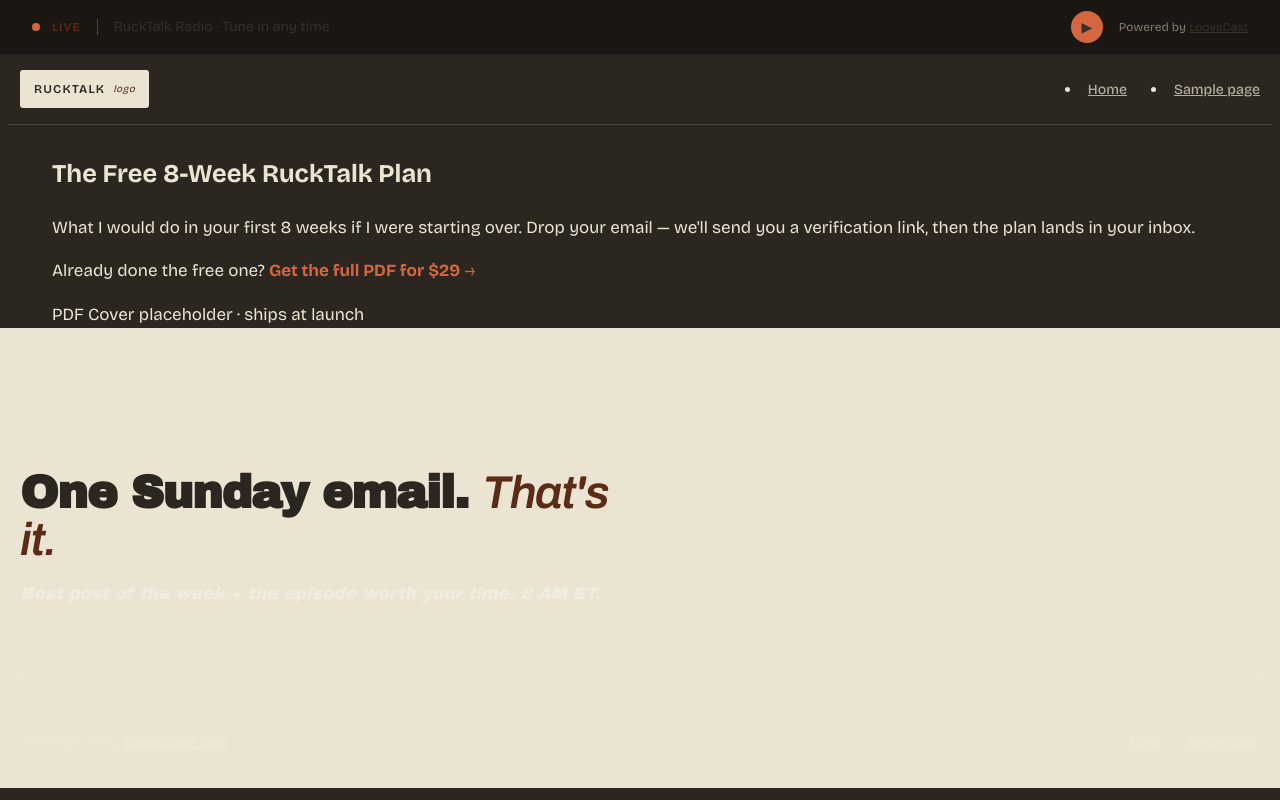
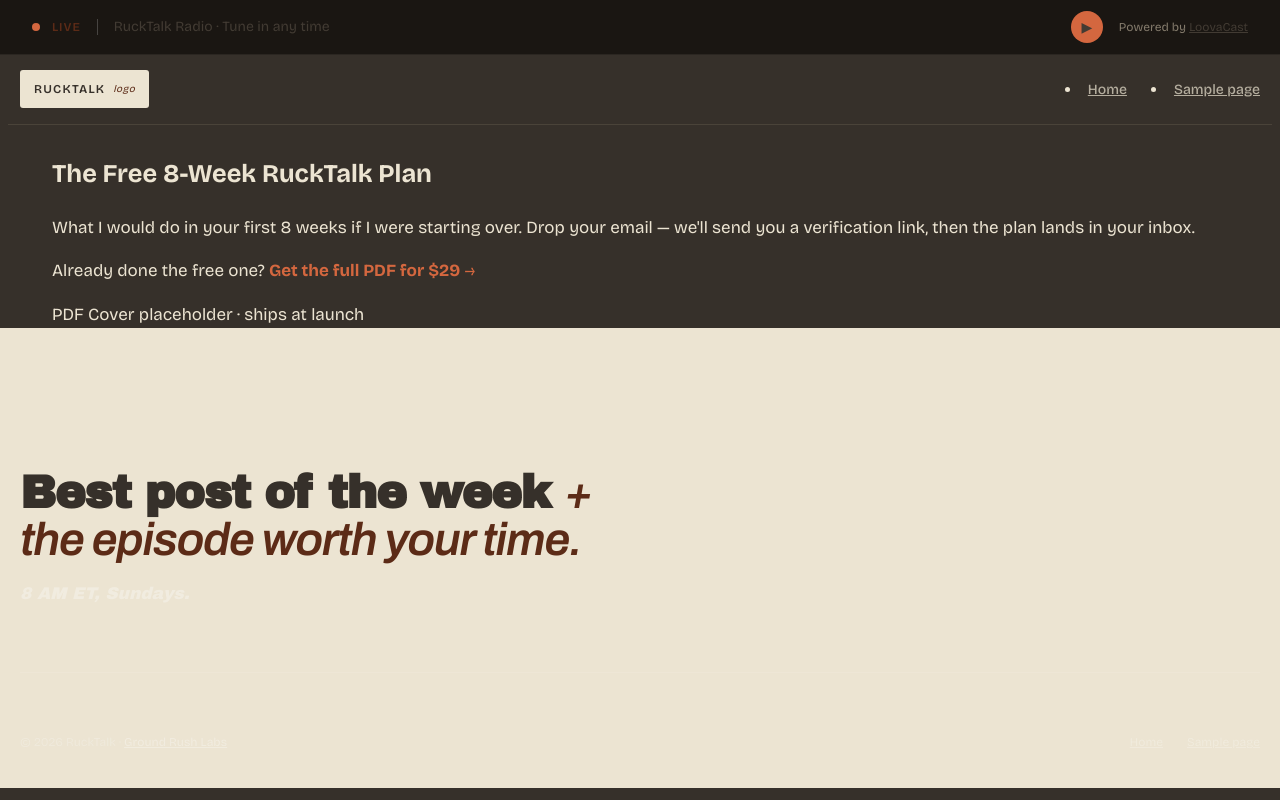
Before and after one commit to brucewayne9/alfred, a WordPress theme: template services/rucktalk-minimal/page-training-free.php in a window 1280 px wide. Run offline with PHP 8.4 and a stand-in for WordPress, Linux system fonts and the light colour scheme; the site name, menu and one post (Sample post) are stand-ins, and other content is empty; some libraries are stand-ins or nearby versions.

Commit message:
fix(rucktalk-theme): lighter slate + logo recolor + footer copy + nav items
Mike's third pass: slate too dark, logo needs RUCK recolored to terracotta,
footer copy should lead with "Best post of the week", menu has no Blog.

- Palette: --paper #2B2620 → #36302A (third bump lighter). Companion
  pockets shift in parallel. Bumped version 1.2.0 → 1.3.0 for cache bust.
- Logo: recolored the yellow #FFE116 in logo-square.png + logo-icon.png
  to --clay #D4673F via ImageMagick (-fuzz 25% -opaque #FFE116 -fill
  #D4673F). Originals preserved as *-yellow-orig.png. Recolored
  logo-square.png also uploaded to rt-wordpress at the WP Customizer's
  attachment path so the live header reflects it.
- Footer signup copy: replaced "One Sunday email. That's it." headline
  with "Best post of the week + the episode worth your time." Sub
  becomes "8 AM ET, Sundays."
- WP main-menu: added Podcast, Watch, Blog, Training, Shop; deleted old
  Episodes (replaced by Podcast → /podcast/) + Contact (moves to footer
  per Phase 0 IA).

Hero photo dimensions for Mike's new shot:
- 1600 × 1200 px (4:3 landscape)
- JPG q85, <300 KB
- Face in upper third (object-position: 50% 25%), horizontally centered.

Co-Authored-By: Claude Opus 4.7 (1M context) <noreply@anthropic.com>

```diff
--- a/services/rucktalk-minimal/footer.php
+++ b/services/rucktalk-minimal/footer.php
@@ -26,8 +26,8 @@ if ( ! defined( 'ABSPATH' ) ) {
 
         <div class="footer__signup">
             <div class="footer__signup-copy">
-                <h3>One Sunday email. <em>That's it.</em></h3>
-                <p>Best post of the week + the episode worth your time. 8 AM ET.</p>
+                <h3>Best post of the week <em>+ the episode worth your time.</em></h3>
+                <p>8 AM ET, Sundays.</p>
             </div>
             <?php echo do_shortcode( '[rt_signup placement="footer"]' ); ?>
         </div>
--- a/services/rucktalk-minimal/functions.php
+++ b/services/rucktalk-minimal/functions.php
@@ -14,7 +14,7 @@ if ( ! defined( 'ABSPATH' ) ) {
     exit;
 }
 
-define( 'RUCKTALK_THEME_VERSION', '1.2.0' );
+define( 'RUCKTALK_THEME_VERSION', '1.3.0' );
 
 /**
  * Enqueue parent + child assets.
--- a/services/rucktalk-minimal/style.css
+++ b/services/rucktalk-minimal/style.css
@@ -20,9 +20,9 @@ Text Domain: rucktalk-minimal
   /* Mid-warm-dark palette — warm slate, editorial dark-mode 2026-05-19 r3.
    * Iteration: coffee-black was too dark; pulled the bg up into the
    * warm-slate range. Distinctly dark, easier on the eyes. */
-  --paper:        #2B2620;          /* warm slate — body bg */
-  --paper-deep:   #211D18;          /* darker pocket for sectional contrast */
-  --paper-soft:   #36302A;          /* lighter pocket — hover, panels, cards */
+  --paper:        #36302A;          /* warm slate — body bg (lighter still per Mike) */
+  --paper-deep:   #2B2620;          /* darker pocket for sectional contrast */
+  --paper-soft:   #423B33;          /* lighter pocket — hover, panels, cards */
   --ink:          #ECE4D2;          /* slightly warm cream text */
   --ink-2:        #B5AE9F;          /* mid grey-cream */
   --ink-mute:     #847B6C;          /* muted */
```
